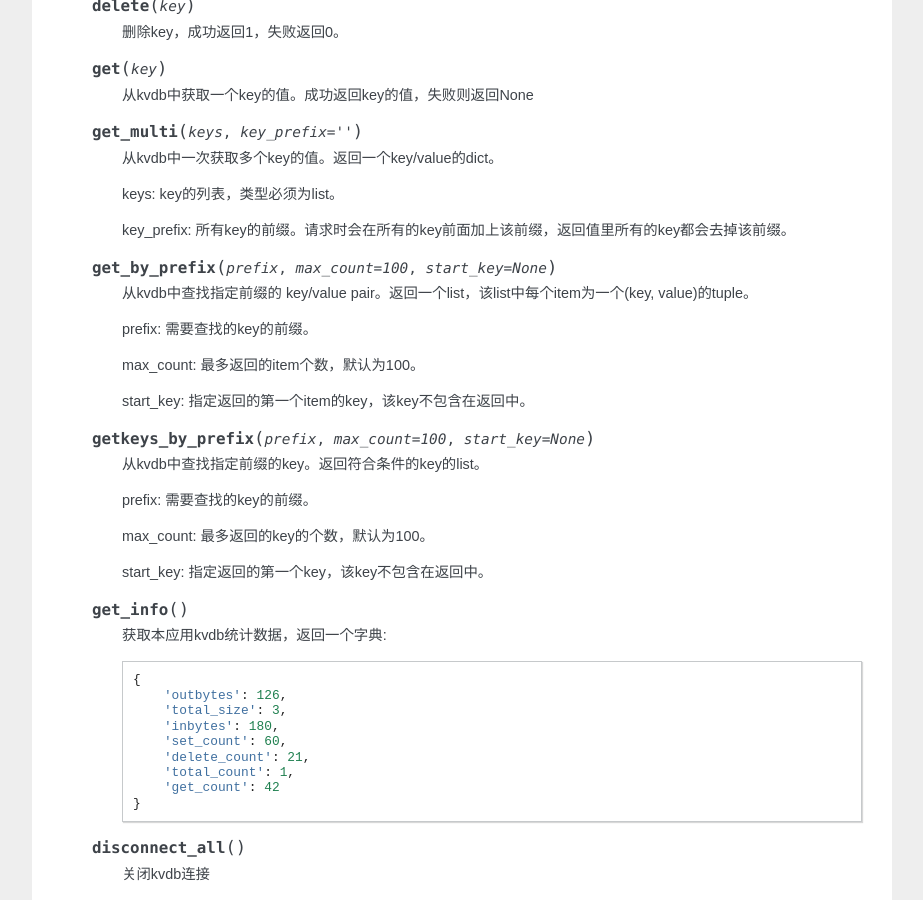
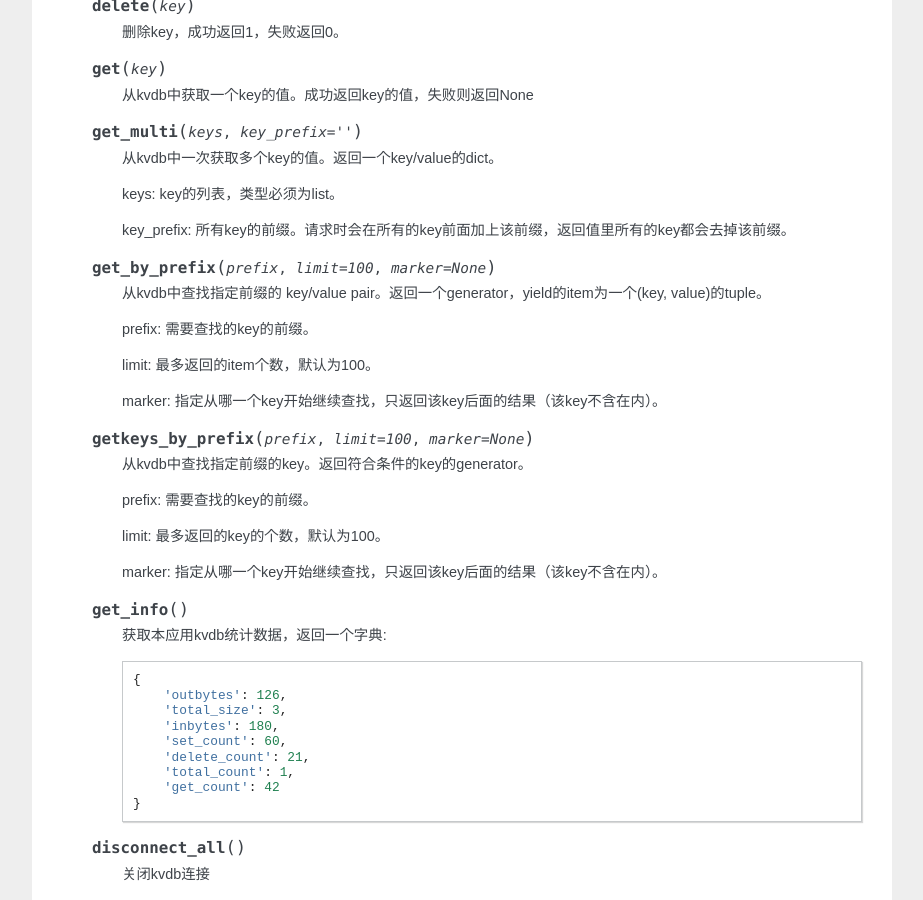
Before and after one commit to sinacloud/sae-python-dev-guide, a Sphinx documentation site: the page built from docs/service.rst, in a window 1280 px wide and 900 px high, scrolled down 8124 px. Shown: the whole window, without its empty margins (198-1121 px from the left). Built offline with Sphinx 7.4.7, drawn with Linux system fonts in a browser that asks for light colours.

Commit message:
Change sae.kvdb.KVClient.get*_by_prefix api

```diff
--- a/docs/service.rst
+++ b/docs/service.rst
@@ -507,25 +507,25 @@ kvdb服务使用前需要在 `管理面板`_ 中启用，不再使用时可以
 
        key_prefix: 所有key的前缀。请求时会在所有的key前面加上该前缀，返回值里所有的key都会去掉该前缀。
 
-    .. py:method:: get_by_prefix(prefix, max_count=100, start_key=None)
+    .. py:method:: get_by_prefix(prefix, limit=100, marker=None)
 
-       从kvdb中查找指定前缀的 key/value pair。返回一个list，该list中每个item为一个(key, value)的tuple。
+       从kvdb中查找指定前缀的 key/value pair。返回一个generator，yield的item为一个(key, value)的tuple。
 
        prefix: 需要查找的key的前缀。
 
-       max_count: 最多返回的item个数，默认为100。
+       limit: 最多返回的item个数，默认为100。
 
-       start_key: 指定返回的第一个item的key，该key不包含在返回中。
+       marker: 指定从哪一个key开始继续查找，只返回该key后面的结果（该key不含在内）。
 
-    .. py:method:: getkeys_by_prefix(prefix, max_count=100, start_key=None)
+    .. py:method:: getkeys_by_prefix(prefix, limit=100, marker=None)
 
-       从kvdb中查找指定前缀的key。返回符合条件的key的list。
+       从kvdb中查找指定前缀的key。返回符合条件的key的generator。
 
        prefix: 需要查找的key的前缀。
 
-       max_count: 最多返回的key的个数，默认为100。
+       limit: 最多返回的key的个数，默认为100。
 
-       start_key: 指定返回的第一个key，该key不包含在返回中。
+       marker: 指定从哪一个key开始继续查找，只返回该key后面的结果（该key不含在内）。
 
     .. py:method:: get_info()
 
```
Also changed, not shown: 1 other file.
